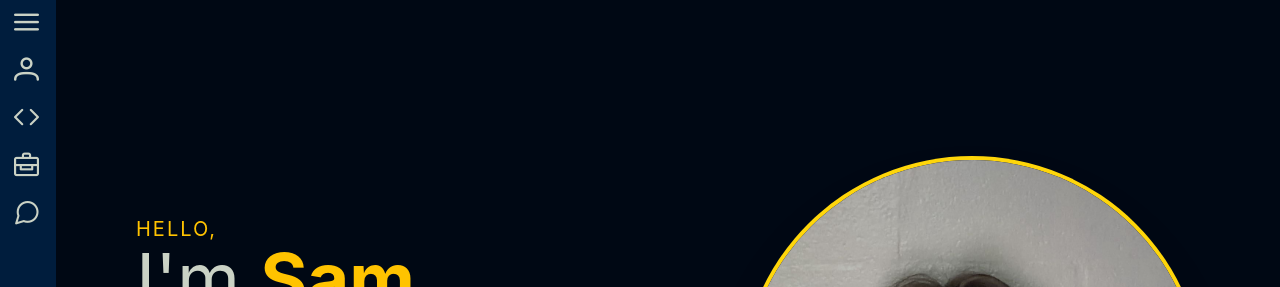
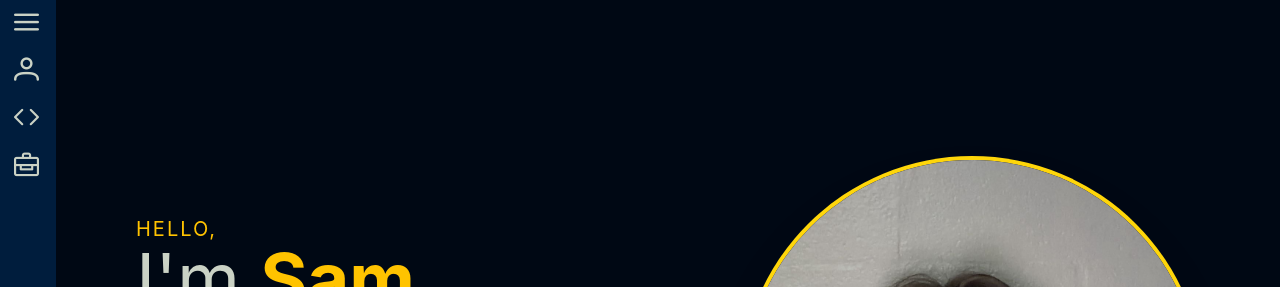
Before and after one commit to Samueljkauff/my-portfolio, a Vue app: page / in a window 1280 px wide. Shown: the top 287 px of the page. Built offline with nearby package versions, Linux system fonts and the light colour scheme.

Commit message:
small updates

```diff
--- a/src/components/NavigationBar.vue
+++ b/src/components/NavigationBar.vue
@@ -15,10 +15,10 @@
             <i class="pi pi-briefcase icon"></i>
             <p :class="['label text-lg', isOpen ? 'label-enter' : 'label-exit']">Experience</p>
         </div>
-        <div @click="scrollTo('comments')" class="nav-item">
+        <!-- <div @click="scrollTo('comments')" class="nav-item">
             <i class="pi pi-comment icon"></i>
             <p :class="['label text-lg', isOpen ? 'label-enter' : 'label-exit']">Comment</p>
-        </div>
+        </div> -->
     </div>
 </template>
 
```
